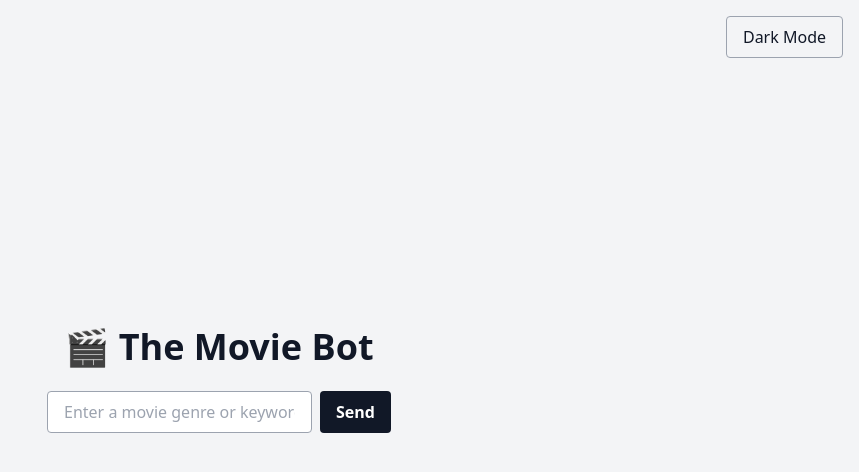
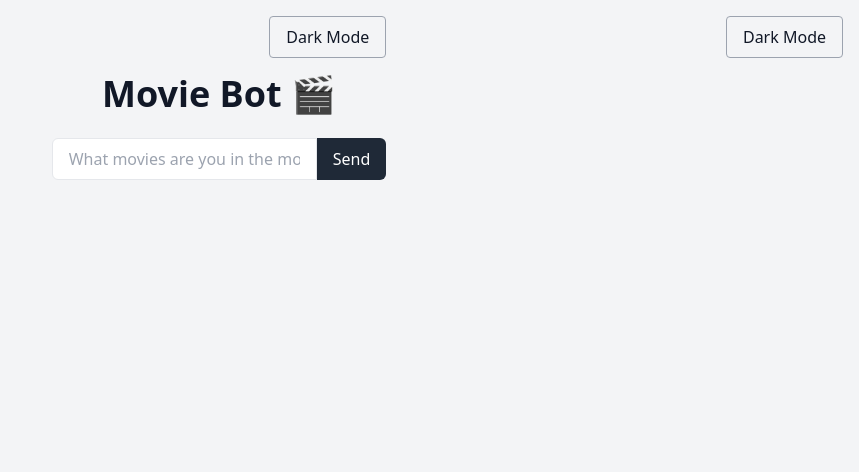
Before and after one commit to Rwallace0718/The-Movie-Bot, a Next.js app: page / in a window 1280 px wide. Shown: the top 472 px of the page, without its empty margins (421-1280 px from the left). Built offline with nearby package versions, Linux system fonts and the light colour scheme.

Commit message:
Final layout, globals, page updates

```diff
--- a/app/page.tsx
+++ b/app/page.tsx
@@ -4,101 +4,130 @@ import { useState } from "react";
 
 type Movie = {
   title: string;
-  poster_path?: string;
-  overview?: string;
+  overview: string;
+  poster_path: string;
+  trailer_url?: string;
 };
 
 export default function HomePage() {
   const [query, setQuery] = useState("");
   const [movies, setMovies] = useState<Movie[]>([]);
   const [loading, setLoading] = useState(false);
-  const [error, setError] = useState("");
+  const [theme, setTheme] = useState<"light" | "dark">("light");
 
   const handleSubmit = async (e: React.FormEvent) => {
     e.preventDefault();
     if (!query) return;
+
     setLoading(true);
-    setError("");
-
     try {
       const res = await fetch("/api/chat", {
         method: "POST",
         headers: { "Content-Type": "application/json" },
         body: JSON.stringify({ message: query }),
       });
-
       const data = await res.json();
 
       if (!data.reply) {
-        setError("No response from server");
         setMovies([]);
-      } else {
-        // If reply is already an object, don't parse again
-        const parsedMovies: Movie[] = typeof data.reply === "string"
-          ? JSON.parse(data.reply)
-          : data.reply;
+        alert("No response received");
+        setLoading(false);
+        return;
+      }
 
-        setMovies(parsedMovies.slice(0, 10)); // first 10 movies
+      // Parse reply into movie objects
+      const parsedMovies: Movie[] = data.reply.map((movie: any) => {
+        let trailer_url;
+        if (movie.trailer_key) {
+          trailer_url = `https://www.youtube.com/watch?v=${movie.trailer_key}`;
         }
+        return {
+          title: movie.title,
+          overview: movie.overview,
+          poster_path: movie.poster_path,
+          trailer_url,
+        };
+      });
+
+      setMovies(parsedMovies.slice(0, 10)); // show first 10 movies
     } catch (err) {
       console.error(err);
-      setError("Failed to fetch movies");
-      setMovies([]);
+      alert("Failed to fetch movies");
     } finally {
       setLoading(false);
     }
   };
 
+  const toggleTheme = () =>
+    setTheme(theme === "light" ? "dark" : "light");
+
   return (
-    <main className="flex flex-col items-center justify-center gap-6 p-6 w-full max-w-4xl">
-      {/* Title */}
-      <h1 className="text-4xl font-bold text-center">🎬 The Movie Bot</h1>
+    <div className={theme === "dark" ? "bg-gray-900 text-white min-h-screen" : "bg-gray-100 text-gray-900 min-h-screen"}>
+      <div className="flex justify-end p-4">
+        <button
+          onClick={toggleTheme}
+          className="px-4 py-2 rounded border border-gray-400 hover:bg-gray-300 dark:hover:bg-gray-700"
+        >
+          {theme === "light" ? "Dark Mode" : "Light Mode"}
+        </button>
+      </div>
 
-      {/* Input Form */}
-      <form onSubmit={handleSubmit} className="flex w-full max-w-md gap-2">
+      <div className="flex flex-col items-center justify-center px-4">
+        <h1 className="text-4xl font-bold mb-6 text-center">
+          Movie Bot 🎬
+        </h1>
+
+        <form
+          onSubmit={handleSubmit}
+          className="flex mb-6 w-full max-w-md"
+        >
           <input
             type="text"
+            placeholder="What movies are you in the mood for?"
             value={query}
             onChange={(e) => setQuery(e.target.value)}
-          placeholder="Enter a movie genre or keyword..."
-          className="flex-1 px-4 py-2 rounded border border-gray-400 dark:border-gray-600 focus:outline-none focus:ring-2 focus:ring-blue-500 text-gray-900 dark:text-gray-100 bg-white dark:bg-gray-800"
+            className="flex-grow px-4 py-2 border rounded-l-md focus:outline-none dark:bg-gray-700 dark:text-white dark:border-gray-600"
           />
           <button
             type="submit"
-          className="px-4 py-2 bg-gray-900 text-white dark:bg-white dark:text-gray-900 rounded font-semibold hover:opacity-90 transition"
+            disabled={loading}
+            className="px-4 py-2 bg-gray-800 text-white rounded-r-md hover:bg-gray-700 disabled:opacity-50"
           >
-          Send
+            {loading ? "Searching..." : "Send"}
           </button>
         </form>
 
-      {/* Error Message */}
-      {error && <p className="text-red-500">{error}</p>}
-
-      {/* Loading */}
-      {loading && <p>Loading...</p>}
-
-      {/* Movies Grid */}
-      <div className="grid grid-cols-2 sm:grid-cols-3 md:grid-cols-5 gap-4 w-full mt-4">
-        {movies.map((movie, i) => (
+        {movies.length > 0 && (
+          <div className="grid grid-cols-1 sm:grid-cols-2 md:grid-cols-3 lg:grid-cols-4 gap-6">
+            {movies.map((movie) => (
               <div
-            key={i}
-            className="flex flex-col items-center bg-gray-200 dark:bg-gray-800 rounded p-2"
+                key={movie.title}
+                className="bg-white dark:bg-gray-800 rounded-lg shadow-md p-4 flex flex-col items-center text-center"
               >
-            {movie.poster_path ? (
+                {movie.poster_path && (
                   <img
-                src={`https://image.tmdb.org/t/p/w200${movie.poster_path}`}
+                    src={`https://image.tmdb.org/t/p/w300${movie.poster_path}`}
                     alt={movie.title}
-                className="rounded mb-2"
+                    className="w-full h-auto mb-4 rounded"
                   />
-            ) : (
-              <div className="w-32 h-48 bg-gray-400 dark:bg-gray-600 flex items-center justify-center text-white mb-2">
-                No Image
-              </div>
                 )}
-            <p className="text-center font-semibold">{movie.title}</p>
+                <h2 className="text-xl font-semibold mb-2">{movie.title}</h2>
+                <p className="text-sm mb-4">{movie.overview}</p>
+                {movie.trailer_url && (
+                  <a
+                    href={movie.trailer_url}
+                    target="_blank"
+                    rel="noopener noreferrer"
+                    className="px-3 py-1 bg-blue-600 text-white rounded hover:bg-blue-700"
+                  >
+                    Watch Trailer
+                  </a>
+                )}
               </div>
             ))}
           </div>
-    </main>
+        )}
+      </div>
+    </div>
   );
 }
```
Lines whose indentation alone changed are shown as unchanged.
